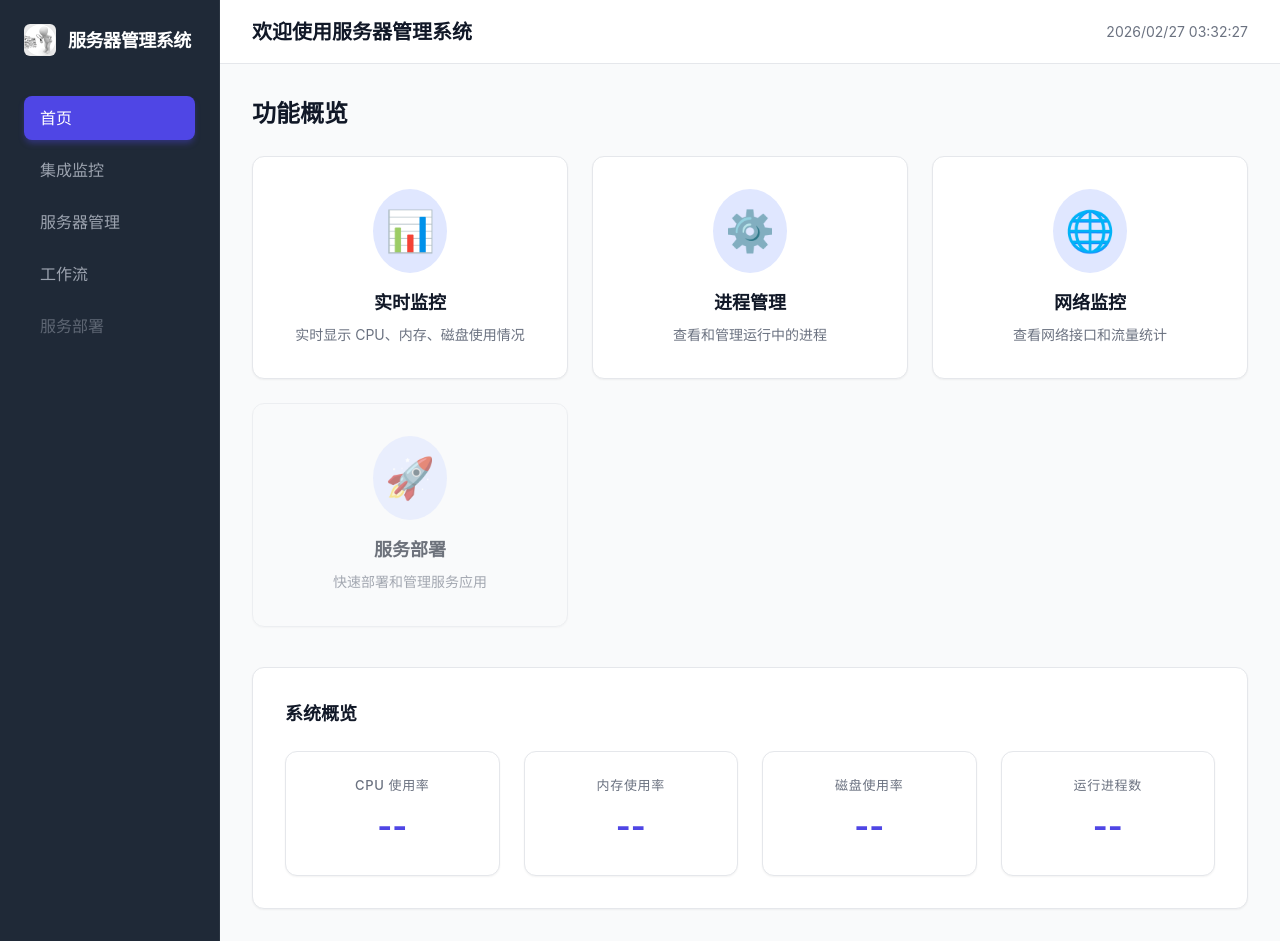
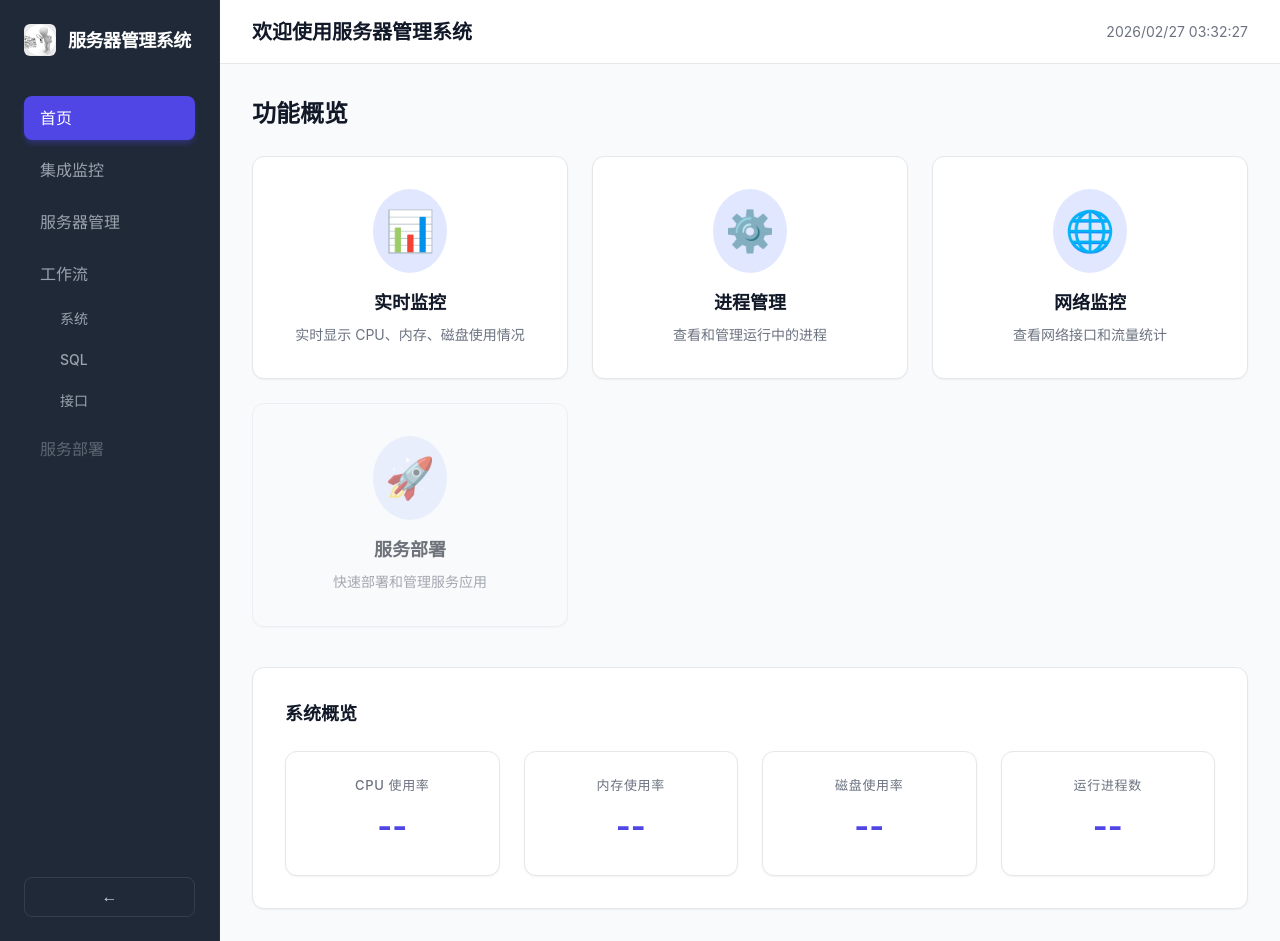
Before and after one commit to xiaoyekanren/test-by-ai, a Flask app: page / in a window 1280 px wide. Run offline with Flask 3, Linux system fonts and the light colour scheme; data that the repository does not hold is empty.

Commit message:
feat: 优化左侧菜单结构和样式，添加菜单切换功能

```diff
--- a/app.py
+++ b/app.py
@@ -54,6 +54,17 @@ def workflow():
     return render_template('workflow.html')
 
 
+@app.route('/sql')
+def sql():
+    """SQL 工具页面"""
+    return render_template('sql.html')
+
+
+@app.route('/api-page')
+def api_page():
+    """API 接口管理页面"""
+    return render_template('api.html')
+
 
 # ==================== 错误处理 ====================
 
--- a/static/css/style.css
+++ b/static/css/style.css
@@ -83,6 +83,7 @@ body {
 
 .nav-menu li {
     margin-bottom: 8px;
+    position: relative;
 }
 
 .nav-menu a {
@@ -116,6 +117,128 @@ body {
 .nav-menu a.coming-soon:hover {
     background-color: transparent;
     color: #9ca3af;
+}
+
+/* 内嵌式子菜单样式 */
+.nav-menu .nav-item {
+    position: relative;
+}
+
+.nav-menu .has-submenu > a {
+    position: relative;
+    cursor: pointer;
+}
+
+.nav-menu .submenu-toggle::after {
+    display: none;
+}
+
+.nav-menu .submenu {
+    display: block;
+    margin-left: 20px;
+    margin-top: 4px;
+    padding-left: 0;
+    list-style: none;
+    transition: all 0.3s ease;
+}
+
+.nav-menu .has-submenu.collapsed .submenu {
+    display: none;
+}
+
+.nav-menu .submenu li {
+    margin-bottom: 4px;
+}
+
+.nav-menu .submenu a {
+    padding: 8px 16px;
+    font-size: 14px;
+    border-radius: var(--btn-radius);
+}
+
+.nav-menu .submenu a:hover {
+    background-color: #374151;
+}
+
+.nav-menu .submenu a.active {
+    background-color: var(--primary-color);
+    color: #fff;
+}
+
+/* 菜单切换按钮样式 */
+.menu-toggle-container {
+    position: absolute;
+    bottom: 24px;
+    left: 0;
+    right: 0;
+    display: flex;
+    justify-content: center;
+    width: 100%;
+    padding: 0 24px;
+}
+
+.menu-toggle-btn {
+    background: none;
+    border: 1px solid rgba(255, 255, 255, 0.1);
+    color: var(--sidebar-text);
+    padding: 10px;
+    border-radius: var(--btn-radius);
+    cursor: pointer;
+    transition: all 0.3s ease;
+    display: flex;
+    align-items: center;
+    justify-content: center;
+    width: 100%;
+    height: 40px;
+}
+
+.menu-toggle-btn:hover {
+    background-color: rgba(255, 255, 255, 0.05);
+    border-color: rgba(255, 255, 255, 0.2);
+}
+
+.menu-toggle-icon {
+    font-size: 16px;
+    transition: transform 0.3s ease;
+}
+
+.sidebar.collapsed .menu-toggle-icon {
+    transform: rotate(180deg);
+}
+
+/* 菜单隐藏动画 */
+.sidebar {
+    transition: width 0.3s ease, padding 0.3s ease;
+    overflow: hidden;
+}
+
+.sidebar.collapsed {
+    width: 70px;
+    padding: 24px 10px;
+}
+
+.sidebar.collapsed .logo h2 {
+    font-size: 0;
+}
+
+.sidebar.collapsed .nav-label {
+    display: none;
+}
+
+.sidebar.collapsed .submenu {
+    display: none !important;
+}
+
+.sidebar.collapsed .menu-toggle-container {
+    margin-top: 20px;
+}
+
+.main-content {
+    transition: margin-left 0.3s ease;
+}
+
+.sidebar.collapsed + .main-content {
+    margin-left: 70px;
 }
 
 /* ==================== 主内容区 ==================== */
--- a/templates/base.html
+++ b/templates/base.html
@@ -19,9 +19,21 @@
                 <li><a href="/" class="{% if request.path == '/' %}active{% endif %}"><span class="nav-label" title="首页">首页</span></a></li>
                 <li><a href="/integrated" class="{% if request.path == '/integrated' %}active{% endif %}"><span class="nav-label" title="集成监控">集成监控</span></a></li>
                 <li><a href="/servers" class="{% if request.path == '/servers' %}active{% endif %}"><span class="nav-label" title="服务器管理">服务器管理</span></a></li>
-                <li><a href="/workflow" class="{% if request.path == '/workflow' %}active{% endif %}"><span class="nav-label" title="工作流">工作流</span></a></li>
+                <li class="nav-item has-submenu">
+                    <a href="#" class="submenu-toggle"><span class="nav-label" title="工作流">工作流</span></a>
+                    <ul class="submenu">
+                        <li><a href="/workflow" class="{% if request.path == '/workflow' %}active{% endif %}"><span class="nav-label" title="系统">系统</span></a></li>
+                        <li><a href="/sql" class="{% if request.path == '/sql' %}active{% endif %}"><span class="nav-label" title="SQL">SQL</span></a></li>
+                        <li><a href="/api-page" class="{% if request.path == '/api-page' %}active{% endif %}"><span class="nav-label" title="接口">接口</span></a></li>
+                    </ul>
+                </li>
                 <li><a href="#" class="coming-soon"><span class="nav-label" title="服务部署">服务部署</span></a></li>
             </ul>
+            <div class="menu-toggle-container">
+                <button id="menu-toggle" class="menu-toggle-btn">
+                    <span class="menu-toggle-icon">←</span>
+                </button>
+            </div>
         </nav>
 
         <main class="main-content">
@@ -61,6 +73,30 @@
         }
         setInterval(updateTime, 1000);
         updateTime();
+
+        // 菜单展开/收回逻辑
+        document.addEventListener('DOMContentLoaded', function() {
+            const submenuToggles = document.querySelectorAll('.submenu-toggle');
+
+            submenuToggles.forEach(toggle => {
+                toggle.addEventListener('click', function(e) {
+                    e.preventDefault();
+                    const parentLi = this.closest('.has-submenu');
+                    parentLi.classList.toggle('collapsed');
+                    parentLi.classList.toggle('active');
+                });
+            });
+
+            // 菜单隐藏/显示逻辑
+            const menuToggle = document.getElementById('menu-toggle');
+            const sidebar = document.querySelector('.sidebar');
+
+            if (menuToggle && sidebar) {
+                menuToggle.addEventListener('click', function() {
+                    sidebar.classList.toggle('collapsed');
+                });
+            }
+        });
     </script>
 </body>
 </html>
```
Also changed, not shown: create_iotdb_workflow.py (added, +94 -0 lines), templates/api.html (added, +18 -0 lines), templates/sql.html (added, +18 -0 lines).
